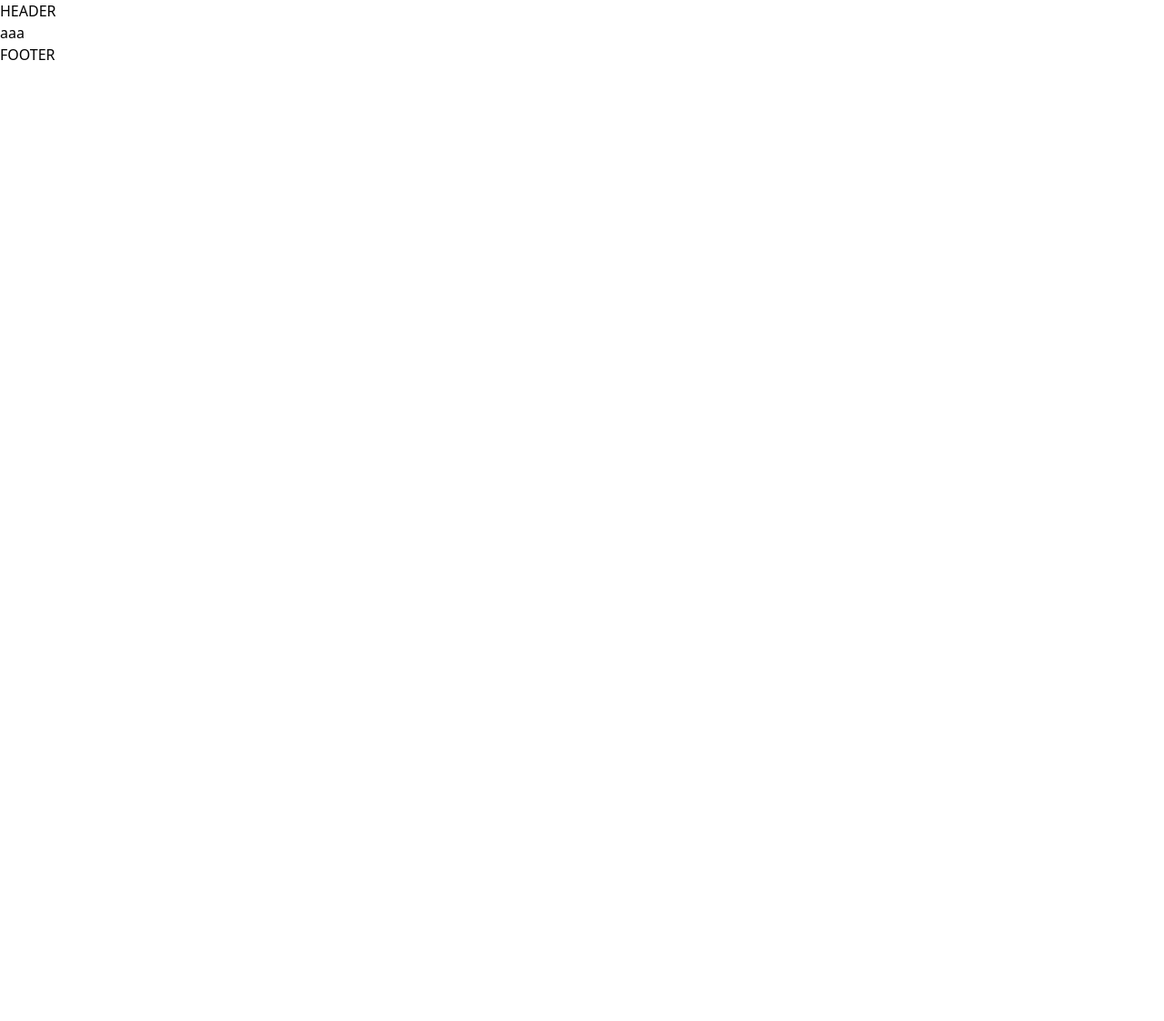
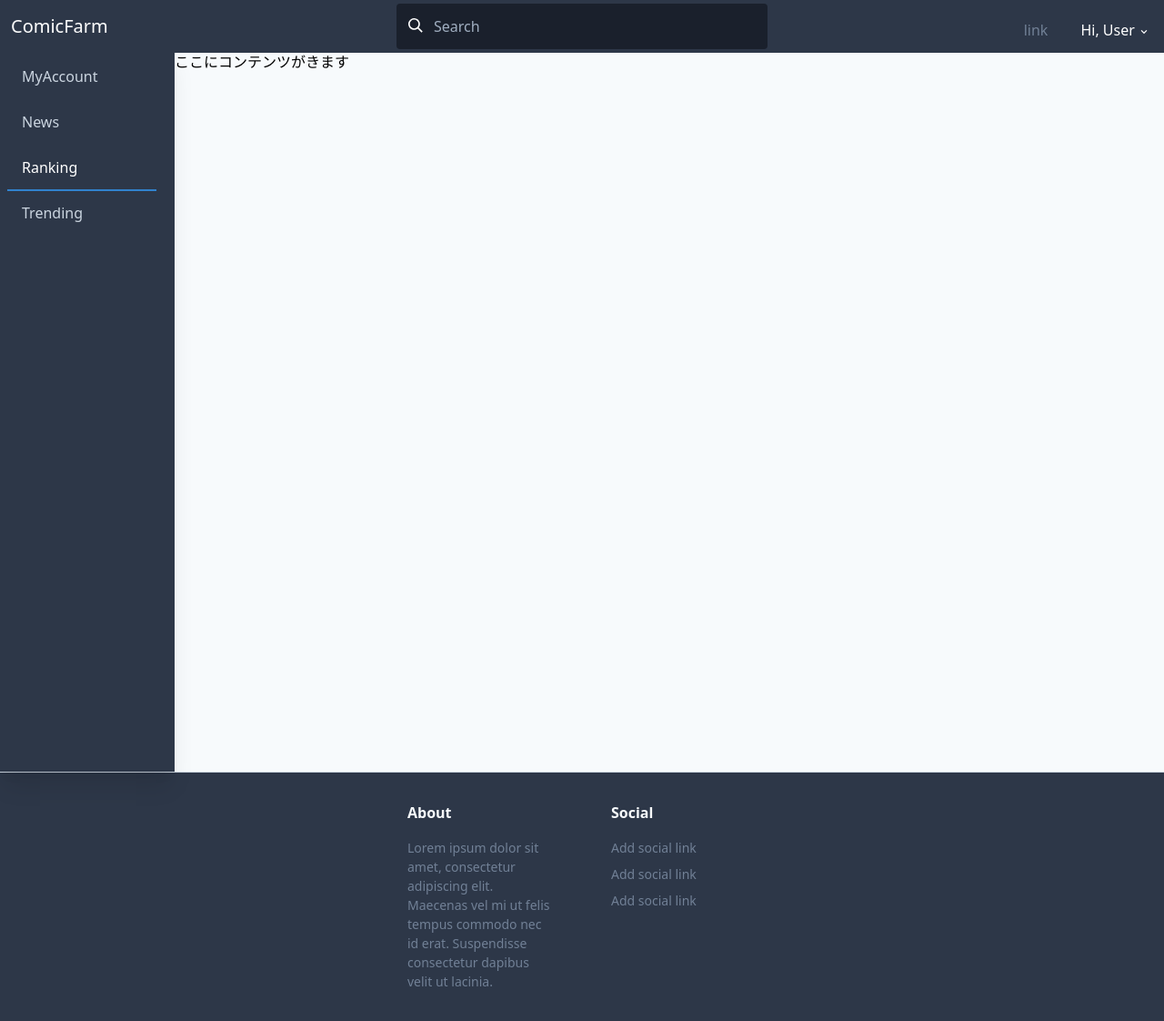
Before and after one commit to takamuraTK/comic_farm, a Nuxt app in the folder frontend/comic_farm/: page / in a window 1280 px wide. Shown: the top 1122 px of the page at 91% size. Before the commit the page ends 800 px from the top, so only its background shows below. Built offline with nearby package versions, Linux system fonts and the light colour scheme.

Commit message:
ヘッダー、サイドバー、フッターの雛形追加

```diff
--- a/frontend/comic_farm/app/components/TheFooter.vue
+++ b/frontend/comic_farm/app/components/TheFooter.vue
@@ -1,5 +1,47 @@
 <template>
-  <div>
-    FOOTER
-  </div>
+  <footer class="bg-gray-800 border-t border-gray-400 shadow">
+    <div class="container max-w-md mx-auto flex py-8">
+      <div class="w-full mx-auto flex flex-wrap">
+        <div class="flex w-full md:w-1/2 ">
+          <div class="px-8">
+            <h3 class="font-bold font-bold text-gray-100">About</h3>
+            <p class="py-4 text-gray-600 text-sm">
+              Lorem ipsum dolor sit amet, consectetur adipiscing elit. Maecenas
+              vel mi ut felis tempus commodo nec id erat. Suspendisse
+              consectetur dapibus velit ut lacinia.
+            </p>
+          </div>
+        </div>
+
+        <div class="flex w-full md:w-1/2">
+          <div class="px-8">
+            <h3 class="font-bold font-bold text-gray-100">Social</h3>
+            <ul class="list-reset items-center text-sm pt-3">
+              <li>
+                <a
+                  class="inline-block text-gray-600 no-underline hover:text-gray-100 hover:text-underline py-1"
+                  href="#"
+                  >Add social link</a
+                >
+              </li>
+              <li>
+                <a
+                  class="inline-block text-gray-600 no-underline hover:text-gray-100 hover:text-underline py-1"
+                  href="#"
+                  >Add social link</a
+                >
+              </li>
+              <li>
+                <a
+                  class="inline-block text-gray-600 no-underline hover:text-gray-100 hover:text-underline py-1"
+                  href="#"
+                  >Add social link</a
+                >
+              </li>
+            </ul>
+          </div>
+        </div>
+      </div>
+    </div>
+  </footer>
 </template>
--- a/frontend/comic_farm/app/components/TheHeader.vue
+++ b/frontend/comic_farm/app/components/TheHeader.vue
@@ -1,5 +1,106 @@
 <template>
   <div>
-    HEADER
+    <nav
+      class="bg-gray-800 pt-2 md:pt-1 pb-1 px-1 mt-0 h-auto fixed w-full z-20 top-0"
+    >
+      <div class="flex flex-wrap items-center">
+        <div
+          class="flex flex-shrink md:w-1/3 justify-center md:justify-start text-white"
+        >
+          <a href="/">
+            <span class="text-xl pl-2"
+              >ComicFarm<i class="em em-grinning"></i
+            ></span>
+          </a>
+        </div>
+
+        <div
+          class="flex flex-1 md:w-1/3 justify-center md:justify-start text-white px-2"
+        >
+          <span class="relative w-full">
+            <input
+              type="search"
+              placeholder="Search"
+              class="w-full bg-gray-900 text-white transition border border-transparent focus:outline-none focus:border-gray-400 rounded py-3 px-2 pl-10 appearance-none leading-normal"
+            />
+            <div class="absolute search-icon" style="top: 1rem; left: .8rem;">
+              <svg
+                class="fill-current pointer-events-none text-white w-4 h-4"
+                xmlns="http://www.w3.org/2000/svg"
+                viewBox="0 0 20 20"
+              >
+                <path
+                  d="M12.9 14.32a8 8 0 1 1 1.41-1.41l5.35 5.33-1.42 1.42-5.33-5.34zM8 14A6 6 0 1 0 8 2a6 6 0 0 0 0 12z"
+                ></path>
+              </svg>
+            </div>
+          </span>
+        </div>
+
+        <div
+          class="flex w-full pt-2 content-center justify-between md:w-1/3 md:justify-end"
+        >
+          <ul
+            class="list-reset flex justify-between flex-1 md:flex-none items-center"
+          >
+            <li class="flex-1 md:flex-none md:mr-3">
+              <a
+                class="inline-block text-gray-600 no-underline hover:text-gray-200 hover:text-underline py-2 px-4"
+                href="#"
+                >link</a
+              >
+            </li>
+            <li class="flex-1 md:flex-none md:mr-3">
+              <div class="relative inline-block">
+                <button
+                  onclick="toggleDD('myDropdown')"
+                  class="drop-button text-white focus:outline-none"
+                >
+                  <span class="pr-2"><i class="em em-robot_face"></i></span> Hi,
+                  User
+                  <svg
+                    class="h-3 fill-current inline"
+                    xmlns="http://www.w3.org/2000/svg"
+                    viewBox="0 0 20 20"
+                  >
+                    <path
+                      d="M9.293 12.95l.707.707L15.657 8l-1.414-1.414L10 10.828 5.757 6.586 4.343 8z"
+                    />
+                  </svg>
+                </button>
+                <div
+                  id="myDropdown"
+                  class="dropdownlist absolute bg-gray-800 text-white right-0 mt-3 p-3 overflow-auto z-30 invisible"
+                >
+                  <input
+                    type="text"
+                    class="drop-search p-2 text-gray-600"
+                    placeholder="Search.."
+                    id="myInput"
+                    onkeyup="filterDD('myDropdown','myInput')"
+                  />
+                  <a
+                    href="#"
+                    class="p-2 hover:bg-gray-800 text-white text-sm no-underline hover:no-underline block"
+                    ><i class="fa fa-user fa-fw"></i> Profile</a
+                  >
+                  <a
+                    href="#"
+                    class="p-2 hover:bg-gray-800 text-white text-sm no-underline hover:no-underline block"
+                    ><i class="fa fa-cog fa-fw"></i> Settings</a
+                  >
+                  <div class="border border-gray-800"></div>
+                  <a
+                    href="#"
+                    class="p-2 hover:bg-gray-800 text-white text-sm no-underline hover:no-underline block"
+                    ><i class="fas fa-sign-out-alt fa-fw"></i> Log Out</a
+                  >
+                </div>
+              </div>
+            </li>
+          </ul>
+        </div>
+      </div>
+    </nav>
   </div>
 </template>
--- /dev/null
+++ b/frontend/comic_farm/app/components/TheSidebar.vue
@@ -0,0 +1,68 @@
+<template>
+  <div class="flex flex-col md:flex-row">
+    <div
+      class="bg-gray-800 shadow-xl h-16 fixed bottom-0 mt-12 md:relative md:h-screen z-10 w-full md:w-48"
+    >
+      <div
+        class="md:mt-12 md:w-48 md:fixed md:left-0 md:top-0 content-center md:content-start text-left justify-between"
+      >
+        <ul
+          class="list-reset flex flex-row md:flex-col py-0 md:py-3 px-1 md:px-2 text-center md:text-left"
+        >
+          <li class="mr-3 flex-1">
+            <a
+              href="#"
+              class="block py-1 md:py-3 pl-1 align-middle text-white no-underline hover:text-white border-b-2 border-gray-800 hover:border-pink-500"
+            >
+              <i class="fas fa-tasks pr-0 md:pr-3"></i
+              ><span
+                class="pb-1 md:pb-0 text-xs md:text-base text-gray-600 md:text-gray-400 block md:inline-block"
+                >MyAccount</span
+              >
+            </a>
+          </li>
+          <li class="mr-3 flex-1">
+            <a
+              href="#"
+              class="block py-1 md:py-3 pl-1 align-middle text-white no-underline hover:text-white border-b-2 border-gray-800 hover:border-purple-500"
+            >
+              <i class="fa fa-envelope pr-0 md:pr-3"></i
+              ><span
+                class="pb-1 md:pb-0 text-xs md:text-base text-gray-600 md:text-gray-400 block md:inline-block"
+                >News</span
+              >
+            </a>
+          </li>
+          <li class="mr-3 flex-1">
+            <a
+              href="#"
+              class="block py-1 md:py-3 pl-1 align-middle text-white no-underline hover:text-white border-b-2 border-blue-600"
+            >
+              <i class="fas fa-chart-area pr-0 md:pr-3 text-blue-600"></i
+              ><span
+                class="pb-1 md:pb-0 text-xs md:text-base text-white md:text-white block md:inline-block"
+                >Ranking</span
+              >
+            </a>
+          </li>
+          <li class="mr-3 flex-1">
+            <a
+              href="#"
+              class="block py-1 md:py-3 pl-0 md:pl-1 align-middle text-white no-underline hover:text-white border-b-2 border-gray-800 hover:border-red-500"
+            >
+              <i class="fa fa-wallet pr-0 md:pr-3"></i
+              ><span
+                class="pb-1 md:pb-0 text-xs md:text-base text-gray-600 md:text-gray-400 block md:inline-block"
+                >Trending</span
+              >
+            </a>
+          </li>
+        </ul>
+      </div>
+    </div>
+
+    <div class="main-content flex-1 bg-gray-100 mt-12 md:mt-2 pb-24 md:pb-5">
+      <Nuxt />
+    </div>
+  </div>
+</template>
--- a/frontend/comic_farm/app/layouts/default.vue
+++ b/frontend/comic_farm/app/layouts/default.vue
@@ -1,7 +1,7 @@
 <template>
-  <div>
+  <div id="main">
     <TheHeader />
-    <Nuxt />
+    <TheSidebar />
     <TheFooter />
   </div>
 </template>
@@ -9,11 +9,13 @@
 <script>
 import TheHeader from "~/components/TheHeader.vue";
 import TheFooter from "~/components/TheFooter.vue";
+import TheSidebar from "~/components/TheSidebar.vue";
 
 export default {
   components: {
     TheHeader,
-    TheFooter
+    TheFooter,
+    TheSidebar
   }
 };
 </script>
--- a/frontend/comic_farm/app/pages/index.vue
+++ b/frontend/comic_farm/app/pages/index.vue
@@ -1,13 +1,11 @@
 <template>
-  <div class="container">
-    aaa
+  <div class="container mt-12">
+    ここにコンテンツがきます
   </div>
 </template>
 
 <script>
-export default {}
+export default {};
 </script>
 
-<style>
-
-</style>
+<style></style>
```
